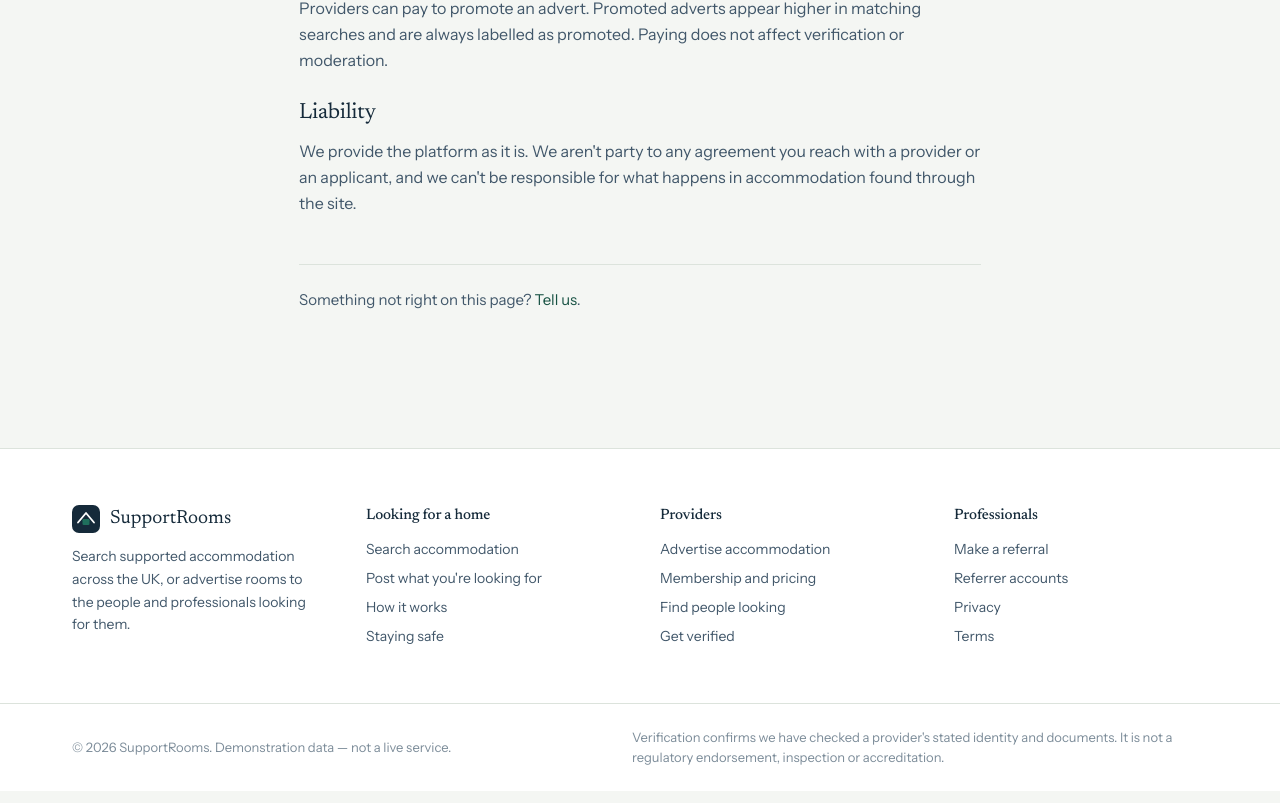
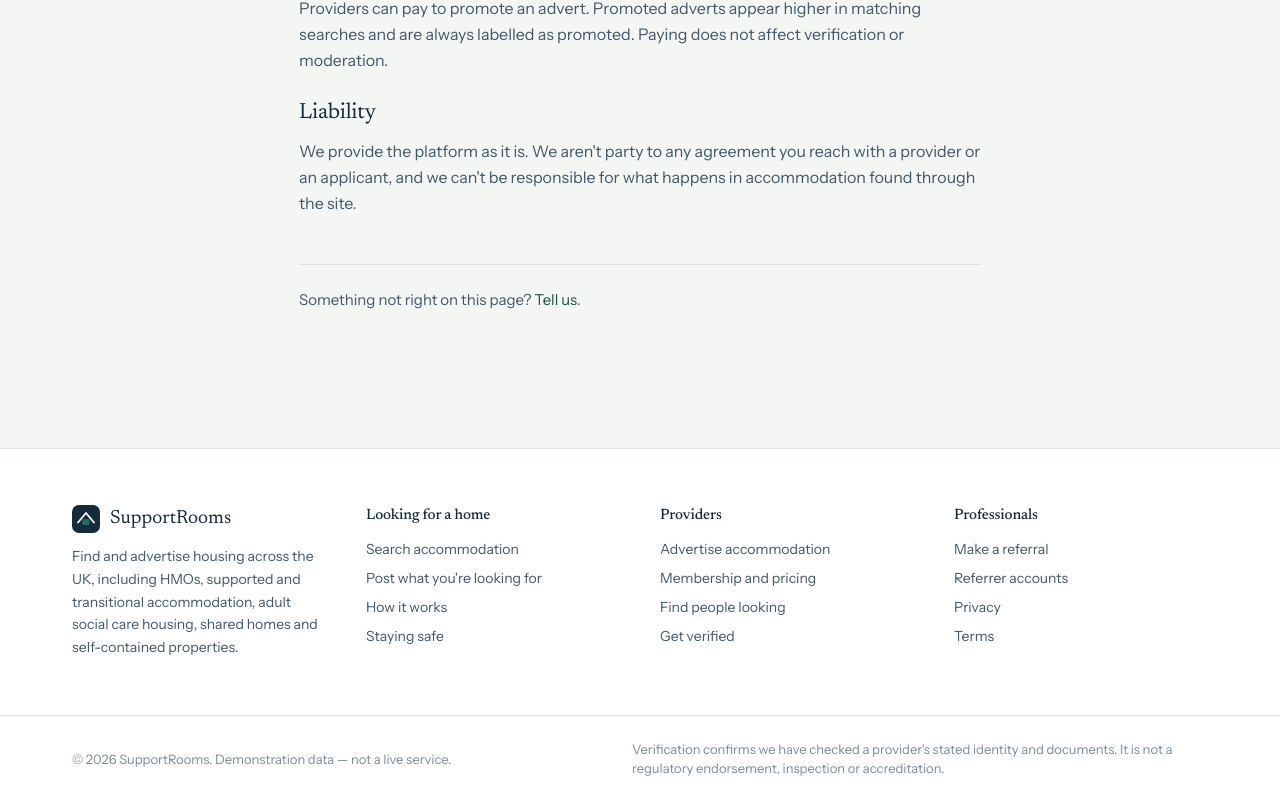
Before and after one commit to Aydo11/SupportRooms, a Next.js app: page /terms in a window 1280 px wide. Shown: the part 900-1703 px from the top of the page. Built offline with nearby package versions, Linux system fonts and the light colour scheme; no server answers.

Commit message:
Broaden SupportRooms housing description

```diff
--- a/src/brand.config.ts
+++ b/src/brand.config.ts
@@ -5,9 +5,9 @@
 export const brand = {
   name: "SupportRooms",
   shortName: "SupportRooms",
-  tagline: "Supported accommodation, findable.",
+  tagline: "Housing and accommodation, findable.",
   description:
-    "Search supported accommodation across the UK, or advertise rooms to the people and professionals looking for them.",
+    "Find and advertise housing across the UK, including HMOs, supported and transitional accommodation, adult social care housing, shared homes and self-contained properties.",
   supportEmail: "hello@supportrooms.example",
   currency: "GBP",
   currencySymbol: "£",
```
